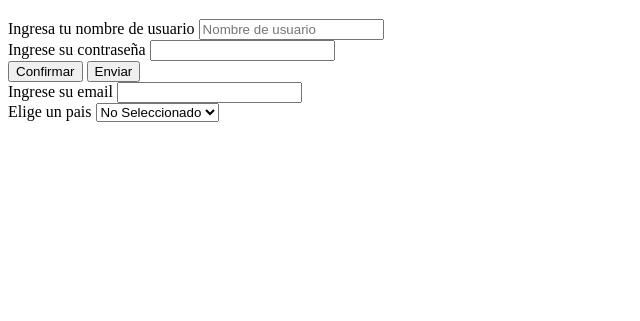
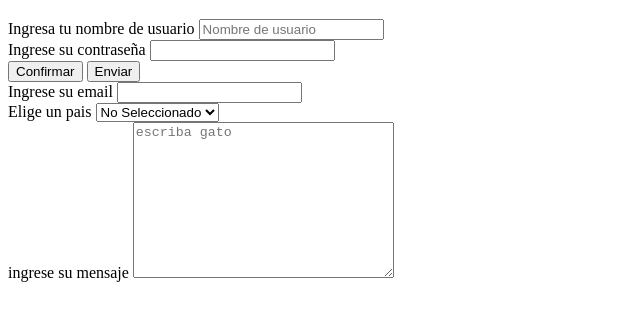
Before and after one commit to leomess10/Repo-de-Clases, a plain HTML site: page Clase 5/formularios.html in a window 1280 px wide. Shown: the part 61-382 px from the top of the page, without its empty margins (0-640 px from the left). Drawn offline with Linux system fonts and the light colour scheme.

Commit message:
Actualizado clase 5 fin

```diff
--- a/Clase 5/formularios.html
+++ b/Clase 5/formularios.html
@@ -35,6 +35,10 @@
             </select>
 
         </div>
+        <div>
+            <label for="mensaje">ingrese su mensaje</label>
+            <textarea name="mensaje" id="mensaje" cols="30" rows="10" placeholder="escriba gato"></textarea>
+        </div>
 
     </form>
 
```
